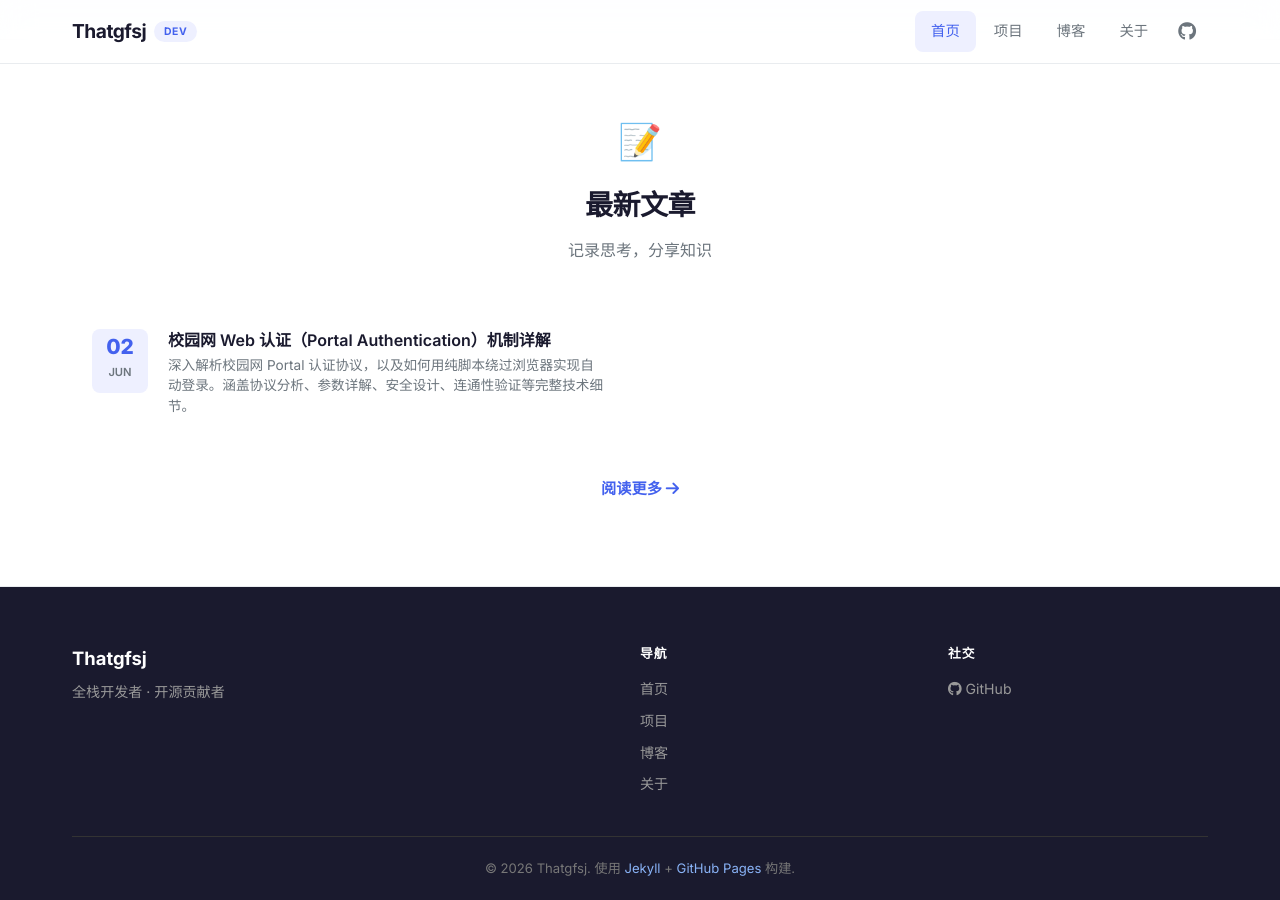
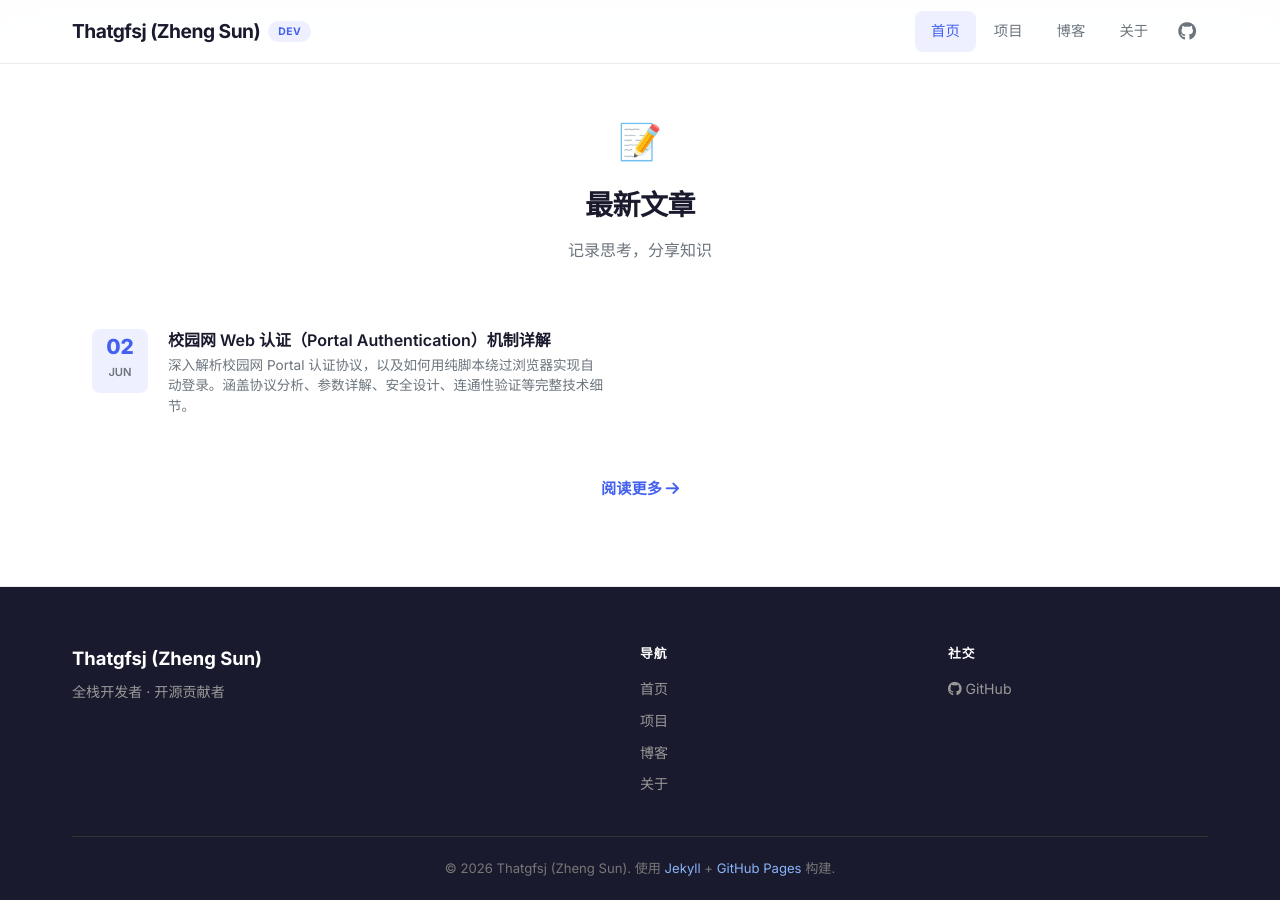
Before and after one commit to Thatgfsj/thatgfsj.github.io, a Jekyll site: the page built from index.md, in a window 1280 px wide and 900 px high, scrolled down 3679 px. Built offline with Jekyll 4.4.1, drawn with Linux system fonts in a browser that asks for light colours; some of the changed text lies outside the part shown.

Commit message:
Update display name: Thatgfsj (Zheng Sun)

```diff
--- a/_config.yml
+++ b/_config.yml
@@ -1,12 +1,12 @@
 # ============================
 # Jekyll 配置 — 个人简历 / 作品集
 # ============================
-title: "Thatgfsj"
+title: "Thatgfsj (Zheng Sun)"
 tagline: "全栈开发者 · 开源贡献者"
 description: >-
   全栈开发者，熟练vibe coding。
   折腾工具链、自动化流程和 AI 工程化。
-author: "Thatgfsj"
+author: "Thatgfsj (Zheng Sun)"
 avatar: "https://github.com/Thatgfsj.png"
 repository: "Thatgfsj/thatgfsj.github.io"
 
```
